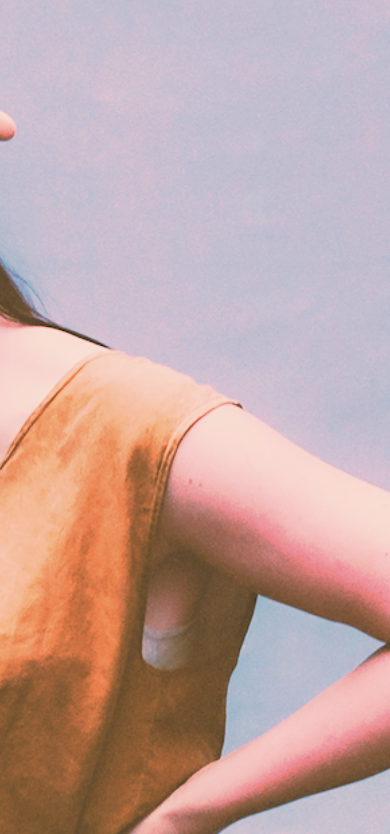
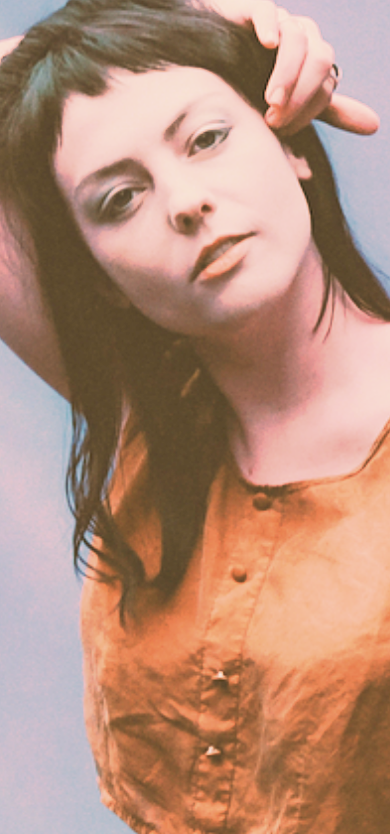
Before and after one commit to petrakovaru/milestone1, a plain HTML site: page index.html in a window 390 px wide. Shown: the part 177-1011 px from the top of the page. Drawn offline with nearby package versions, Linux system fonts and the light colour scheme.

Commit message:
fixed mobile version

```diff
--- a/style.css
+++ b/style.css
@@ -158,7 +158,14 @@ blockquote {
 
 }
 
+@media only screen and (max-width: 600px) {
 
+    .front-picture {
+        background: url("images/anothercropped.jpg");
+        background-size: cover;
+        background-position: center;
+    }
+}
 
 
   /* ------------default style of footer-------- */
```
Also changed, not shown: images/anothercropped.jpg (added).
